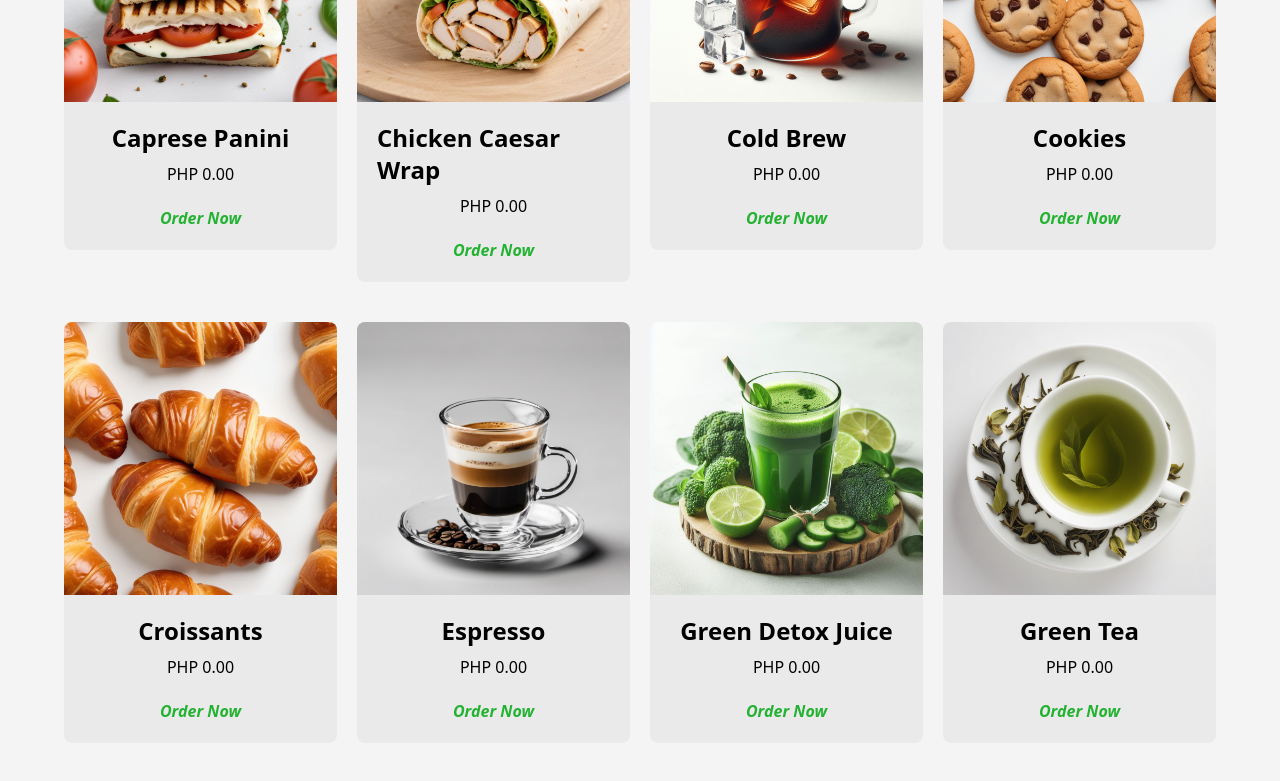
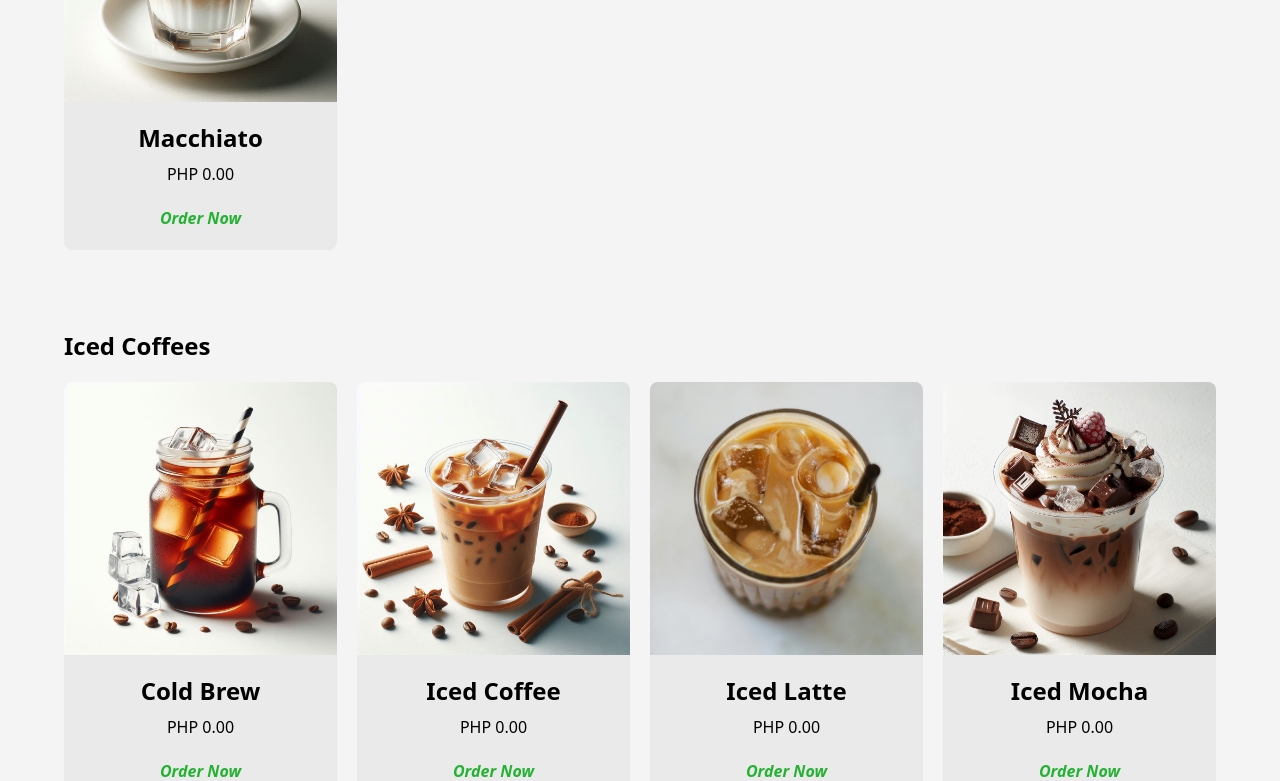
Before and after one commit to Niwa-Studio/Itori, a React (Vite) app: page /products in a window 1280 px wide. Shown: the part 1080-1861 px from the top of the page. Built offline with nearby package versions, Linux system fonts and the light colour scheme.

Commit message:
D - Products' espressos

```diff
--- a/src/data/productsData.js
+++ b/src/data/productsData.js
@@ -113,14 +113,14 @@ const products = [
   },
   {
     id: "xt37mT8dgyj6ym8Dn",
-    type: "espresso",
+    type: "espresso drinks",
     name: "Latte",
     price: "0.00",
     imageURL: "/src/assets/images/products/latte-img.jpg",
   },
   {
     id: "iop0UuWNrf",
-    type: "espresso",
+    type: "espresso drinks",
     name: "Macchiato",
     price: "0.00",
     imageURL: "/src/assets/images/products/macchiato-img.jpg",
--- a/src/pages/ProductsPage.jsx
+++ b/src/pages/ProductsPage.jsx
@@ -23,7 +23,23 @@ const ProductsPage = () => {
             <h2 className="mb-5 text-2xl font-semibold">Espresso Drinks</h2>
             <div className="grid grid-cols-12 gap-x-5 gap-y-10">
               {products.map((product) => {
-                return <Product key={product.id} product={product} />;
+                return (
+                  product.type === "espresso drinks" && (
+                    <Product key={product.id} product={product} />
+                  )
+                );
+              })}
+            </div>
+          </div>
+          <div>
+            <h2 className="mb-5 text-2xl font-semibold">Iced Coffees</h2>
+            <div className="grid grid-cols-12 gap-x-5 gap-y-10">
+              {products.map((product) => {
+                return (
+                  product.type === "iced coffees" && (
+                    <Product key={product.id} product={product} />
+                  )
+                );
               })}
             </div>
           </div>
```
